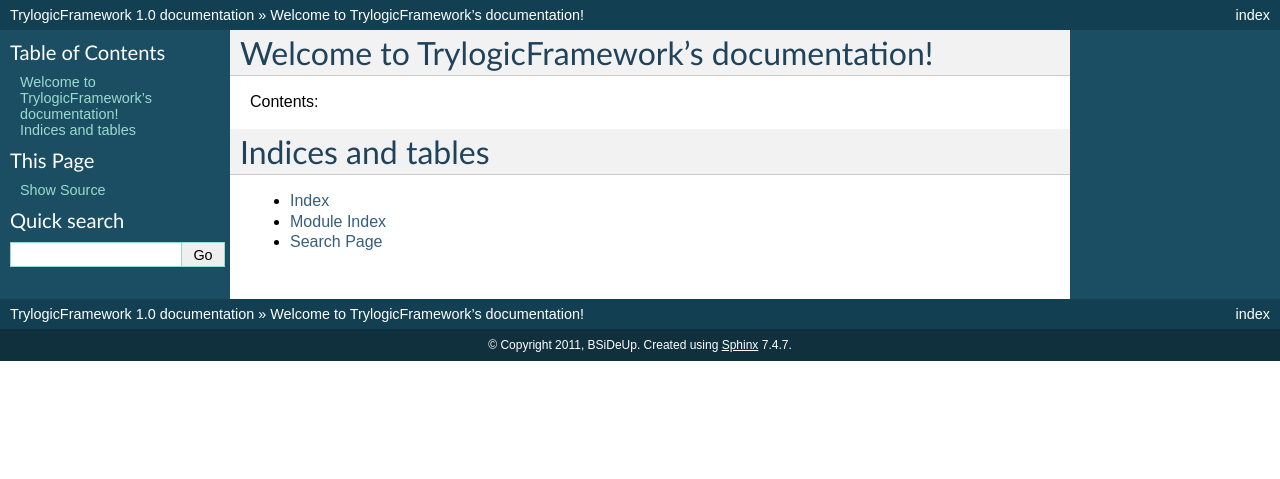
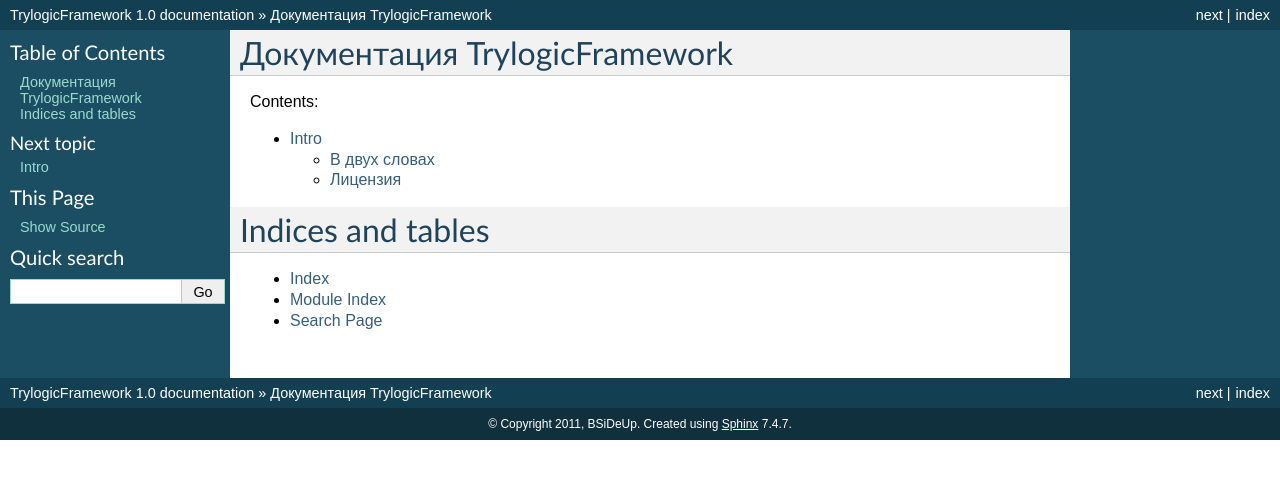
Before and after one commit to Trylogic/TrylogicFrameworkDocs, a Sphinx documentation site: the page built from source/index.rst, in a window 1280 px wide. Shown: the top 479 px of the page. Built offline with Sphinx 7.4.7, drawn with Linux system fonts in a browser that asks for light colours.

Commit message:
some intro

```diff
--- a/source/index.rst
+++ b/source/index.rst
@@ -3,7 +3,7 @@
    You can adapt this file completely to your liking, but it should at least
    contain the root `toctree` directive.
 
-Welcome to TrylogicFramework's documentation!
+Документация TrylogicFramework
 =============================================
 
 Contents:
@@ -11,7 +11,7 @@
 .. toctree::
    :maxdepth: 2
 
-
+   intro
 
 Indices and tables
 ==================
```
Also changed, not shown: source/intro.rst (added, +21 -0 lines).
